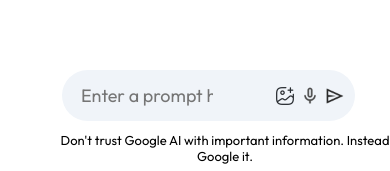
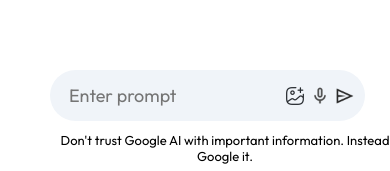
Before and after one commit to Vibudh08/Chat-app-, a React (Vite) app: page / in a window 390 px wide. Shown: the part 669-840 px from the top of the page. Built offline with nearby package versions, Linux system fonts and the light colour scheme.

Commit message:
search box

```diff
--- a/src/components/Main/Main.css
+++ b/src/components/Main/Main.css
@@ -271,7 +271,11 @@
    .main .cards{
         display: grid;
         grid-template-columns: repeat(auto-fill, minmax(130px, 0fr));
-}
+    }
+    .search-box{
+        margin-left: 0px;
+        margin-right: 35px;
+    }
 }
 
 
--- a/src/components/Main/Main.jsx
+++ b/src/components/Main/Main.jsx
@@ -81,7 +81,7 @@
               onChange={(e) => setInput(e.target.value)}
               value={input}
               type="text"
-              placeholder="Enter a prompt here"
+              placeholder="Enter prompt"
             />
             <div>
               <img src={assets.gallery_icon} alt="" />
```
